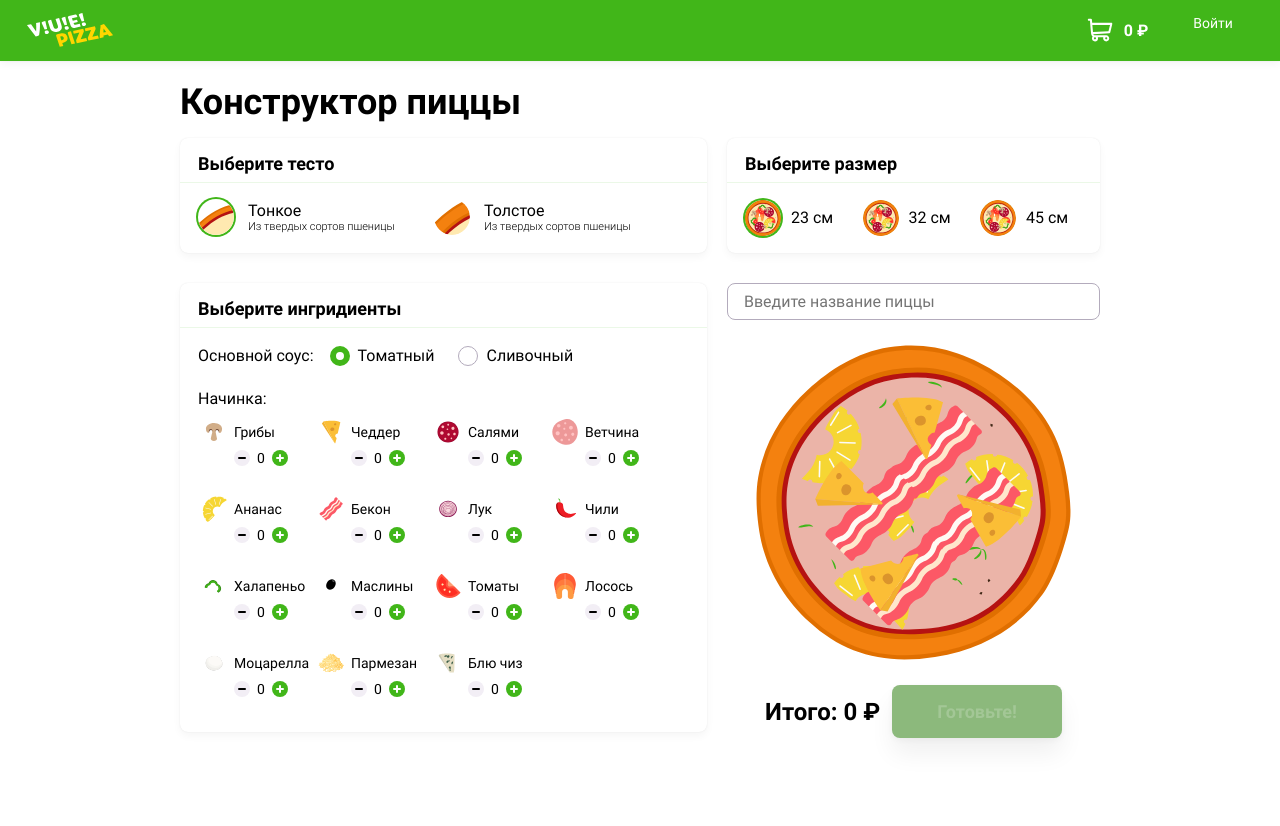
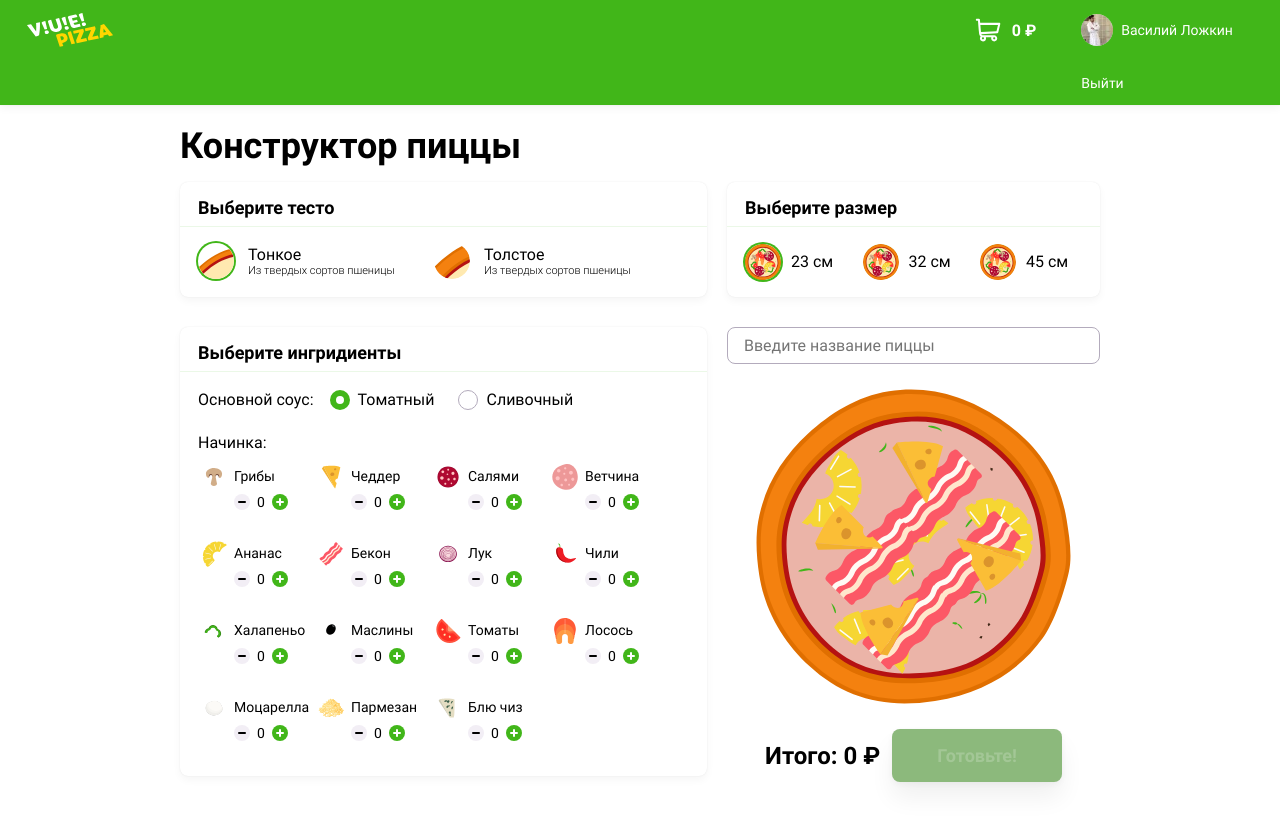
Before and after one commit to KANekT/9305-pizza-1, a Vue app in the folder src/frontend/: page / in a window 1280 px wide. Before the commit the page ends 800 px from the top, so only its background shows below. Built offline with nearby package versions, Linux system fonts and the light colour scheme.

Commit message:
+ добавление AppLayout

```diff
--- a/src/frontend/src/App.vue
+++ b/src/frontend/src/App.vue
@@ -1,33 +1,18 @@
 <template>
   <div id="app">
-    <header class="header">
-      <div class="header__logo">
-        <a href="/" class="logo">
-          <img
-            src="@/assets/img/logo.svg"
-            alt="V!U!E! Pizza logo"
-            width="90"
-            height="40"
-          />
-        </a>
-      </div>
-      <div class="header__cart">
-        <a href="cart.html">0 ₽</a>
-      </div>
-      <div class="header__user">
-        <a href="#" class="header__login"><span>Войти</span></a>
-      </div>
-    </header>
+    <AppLayout />
     <Index />
   </div>
 </template>
 <script>
+import AppLayout from "@/layouts/AppLayout";
 import Index from "@/views/Index";
 
 export default {
   name: "App",
   components: {
     Index,
+    AppLayout,
   },
 };
 </script>
--- /dev/null
+++ b/src/frontend/src/layouts/AppLayout.vue
@@ -0,0 +1,71 @@
+<template>
+  <header class="header">
+    <div class="header__logo">
+      <a href="/" class="logo">
+        <img
+          src="@/assets/img/logo.svg"
+          alt="V!U!E! Pizza logo"
+          width="90"
+          height="40"
+        />
+      </a>
+    </div>
+    <div class="header__cart">
+      <a href="cart.html">0 ₽</a>
+    </div>
+    <div class="header__user">
+      <a
+        href="javascript:void(0);"
+        class="header__login"
+        v-if="!isAuth"
+        @click="logIn"
+        ><span>Войти</span></a
+      >
+      <a href="javascript:void(0);" v-if="isAuth">
+        <picture>
+          <source
+            type="image/webp"
+            srcset="
+              @/assets/img/users/user5.webp    1x,
+              @/assets/img/users/user5@2x.webp 2x
+            "
+          />
+          <img
+            src="@/assets/img/users/user5.jpg"
+            srcset="@/assets/img/users/user5@2x.jpg"
+            alt="Василий Ложкин"
+            width="32"
+            height="32"
+          />
+        </picture>
+        <span>Василий Ложкин</span>
+      </a>
+      <a
+        href="javascript:void(0);"
+        class="header__logout"
+        v-if="isAuth"
+        @click="logOut"
+        ><span>Выйти</span></a
+      >
+    </div>
+  </header>
+</template>
+<script>
+export default {
+  name: "AppLayout",
+  data() {
+    return {
+      isAuth: true,
+    };
+  },
+  computed: {},
+  methods: {
+    logIn() {
+      this.isAuth = true;
+    },
+    logOut() {
+      this.isAuth = false;
+    },
+  },
+};
+</script>
```
